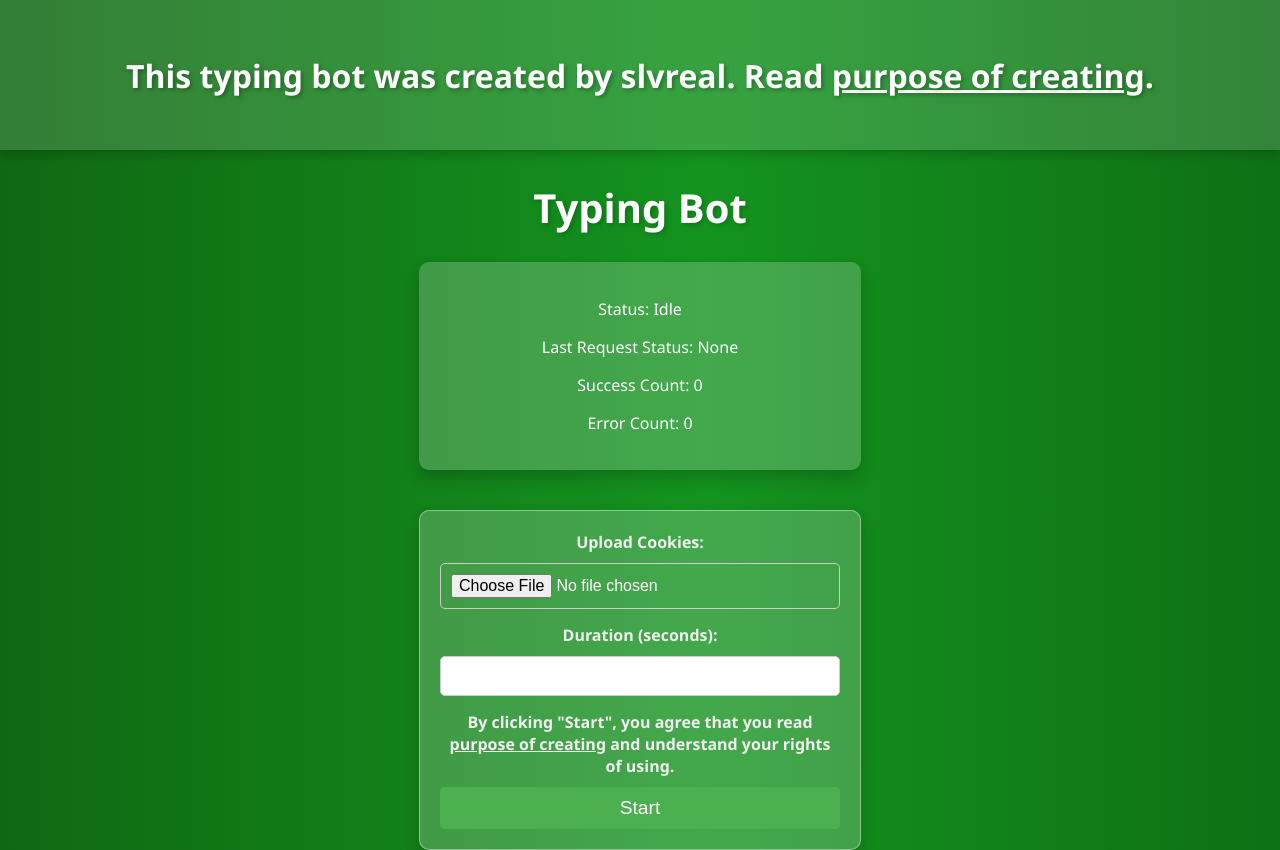
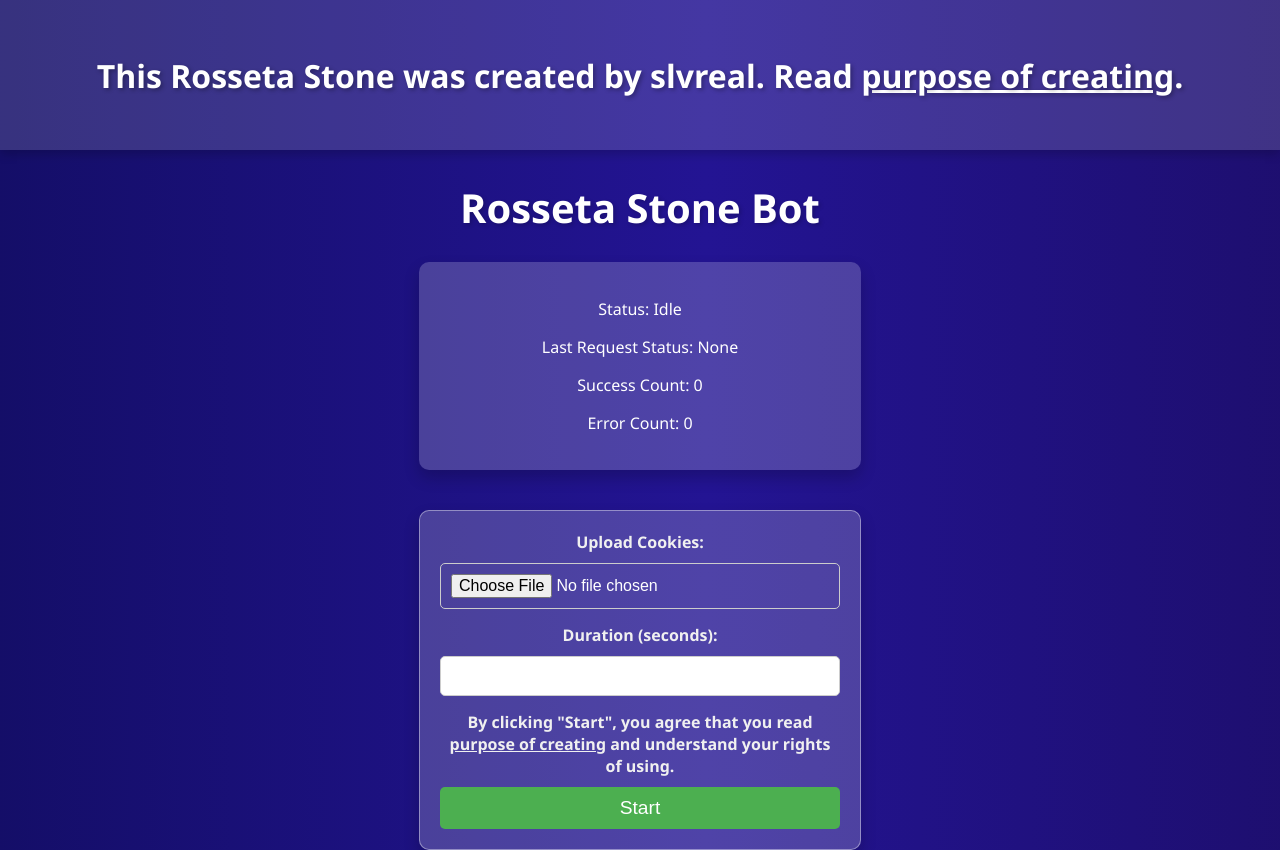
Before and after one commit to slavik2011/tc-server, a Flask app: page /rs in a window 1280 px wide. Run offline with Flask 3, Linux system fonts and the light colour scheme; parts of the project's set-up code (start-up, migrations or seed data) failed here and were passed over; some libraries are stand-ins or nearby versions.

Commit message:
Update rs.html

```diff
--- a/templates/rs.html
+++ b/templates/rs.html
@@ -3,12 +3,12 @@
 <head>
     <meta charset="UTF-8">
     <meta name="viewport" content="width=device-width, initial-scale=1.0">
-    <title>Typing Bot (created by slvreal)</title>
+    <title>Rosseta Stone Bot (created by slvreal)</title>
     <script src="https://cdnjs.cloudflare.com/ajax/libs/socket.io/4.6.1/socket.io.js"></script>
     <style>
         body {
             font-family: 'Segoe UI', Tahoma, Geneva, Verdana, sans-serif;
-            background: linear-gradient(90deg, rgba(12,69,8,1) 0%, rgba(20,147,31,1) 50%, rgba(8,69,9,1) 100%);
+            background: linear-gradient(90deg, rgba(8,9,69,1) 0%, rgba(35,20,147,1) 50%, rgba(23,8,69,1) 100%);
             color: #fff;
             margin: 0;
             padding: 0;
@@ -147,13 +147,13 @@
     <!-- Floating banner at the top -->
     <div class="floating-banner">
         <div class="banner-text">
-            This typing bot was created by slvreal. Read
+            This Rosseta Stone was created by slvreal. Read
             <a href="/whyicreatedthat" target="_blank" style="color: inherit; text-decoration: underline;">purpose of creating</a>.
         </div>
     </div>
 
     <div class="container">
-        <h1>Typing Bot</h1>
+        <h1>Rosseta Stone Bot</h1>
 
         <div class="info-box">
             <p>Status: <span id="status">Idle</span></p>
```
